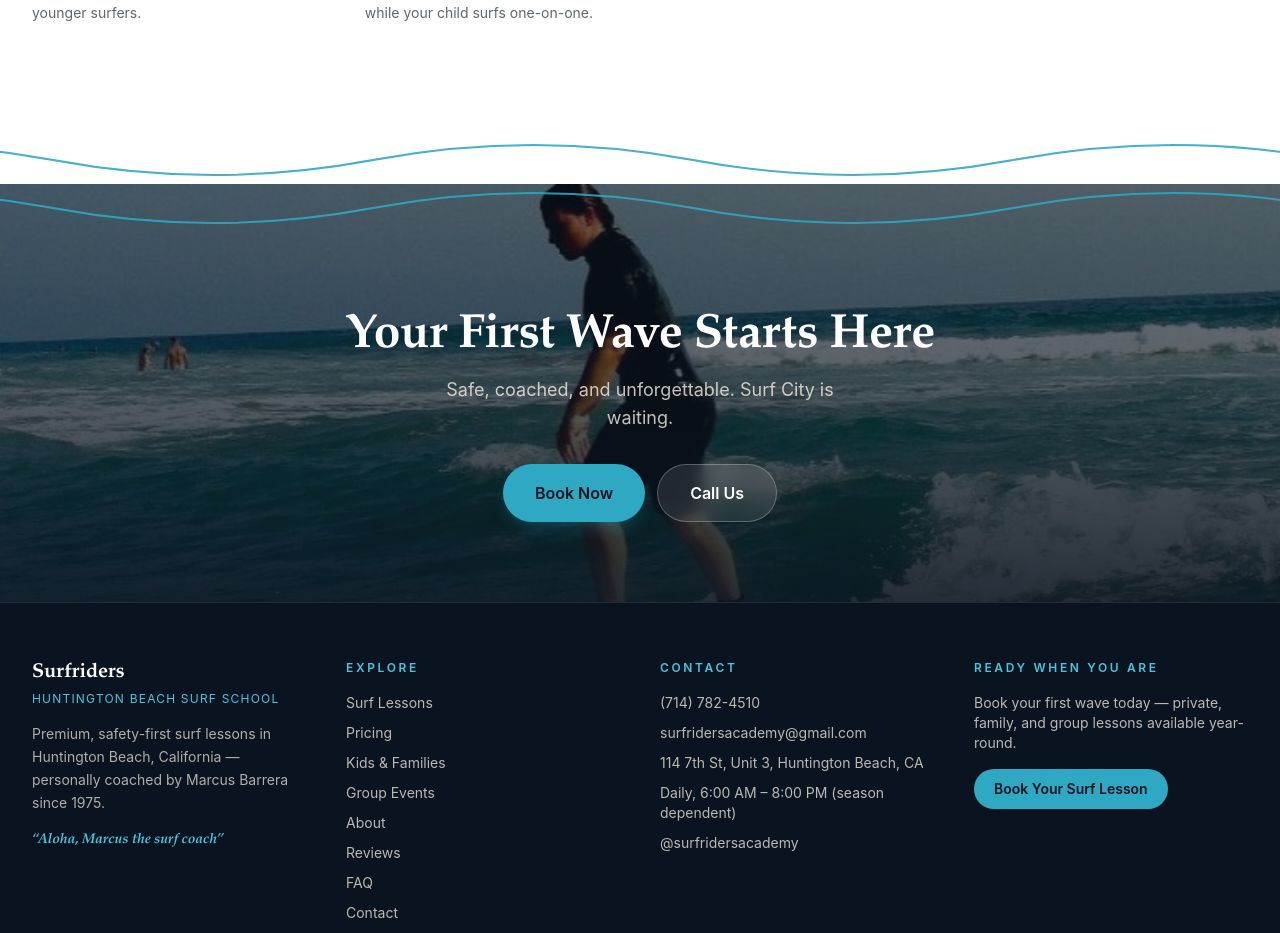
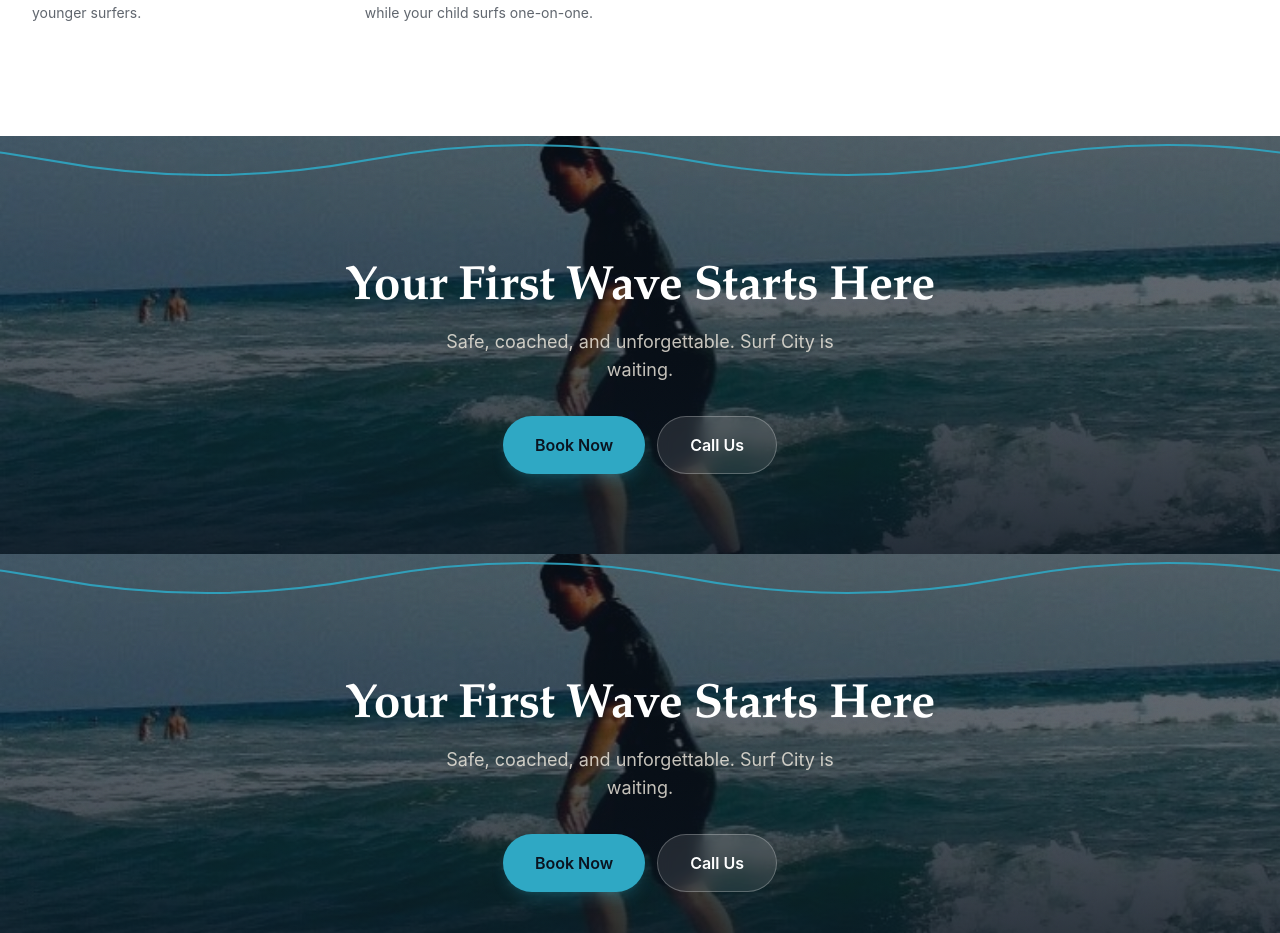
Before and after one commit to wihtayon-spec/surfridersacademy, a Next.js app: page /kids-families in a window 1280 px wide. Shown: the part 1100-2033 px from the top of the page. Built offline with nearby package versions, Linux system fonts and the light colour scheme.

Commit message:
Remove the separate kids pricing card

```diff
--- a/src/app/kids-families/page.tsx
+++ b/src/app/kids-families/page.tsx
@@ -1,9 +1,8 @@
 import type { Metadata } from "next";
-import { Section, SectionHeading, Divider, CTABand } from "@/components/Section";
+import { Section, SectionHeading, CTABand } from "@/components/Section";
 import Button from "@/components/Button";
-import PricingCard from "@/components/PricingCard";
 import BgPhoto from "@/components/BgPhoto";
-import { getProduct, cta, photos } from "@/config/site";
+import { cta, photos } from "@/config/site";
 
 export const metadata: Metadata = {
   title: "Kids & Family Surf Lessons in Huntington Beach",
@@ -19,8 +18,6 @@
 ];
 
 export default function KidsFamiliesPage() {
-  const kidsProduct = getProduct("kids-family");
-
   return (
     <>
       <div className="relative overflow-hidden bg-ocean py-24 sm:py-28">
@@ -61,15 +58,7 @@
         </div>
       </Section>
 
-      <Divider />
-
-      {kidsProduct && (
-        <Section className="max-w-md">
-          <PricingCard product={kidsProduct} />
-        </Section>
-      )}
-
-      <CTABand />
+      <CTABand />      <CTABand />
     </>
   );
 }
```
